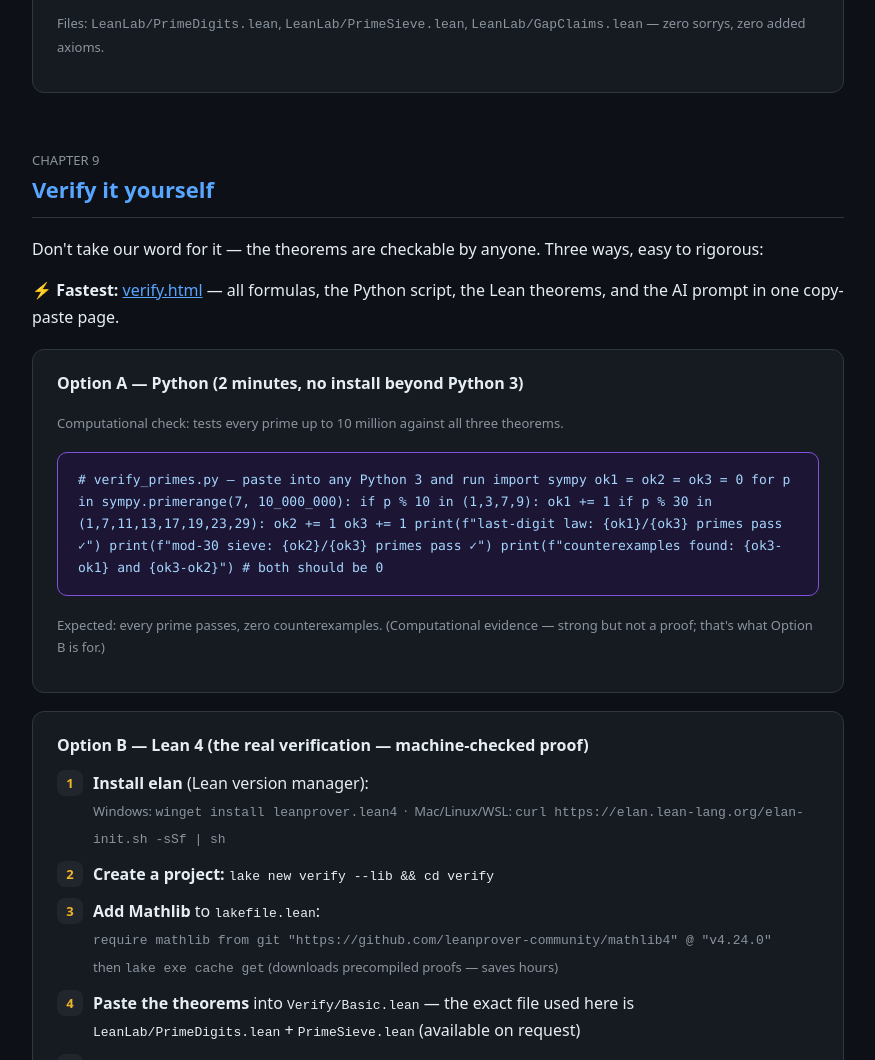
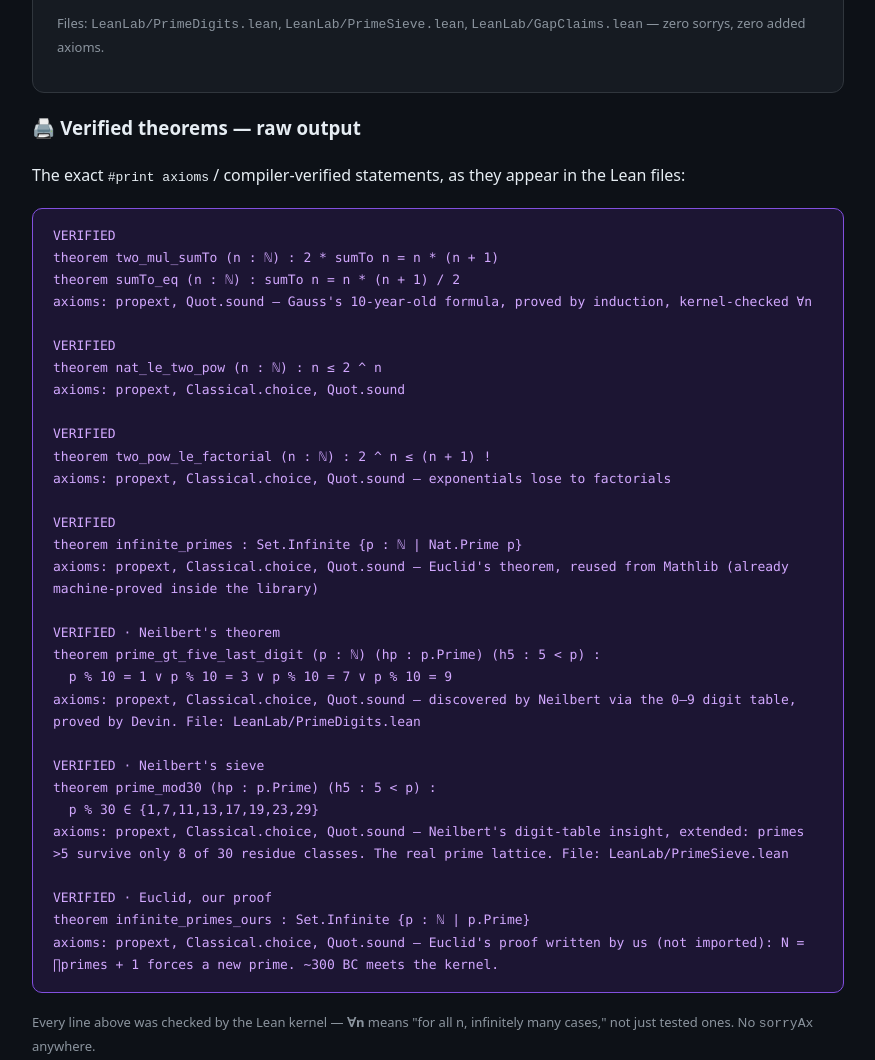
Before and after one commit to NelloGem1/prime-discovery, a plain HTML site: page index.html in a window 1280 px wide. Shown: the part 7243-8303 px from the top of the page, without its empty margins (202-1077 px from the left). Drawn offline with Linux system fonts and the light colour scheme.

Commit message:
Chapter 8: add raw verified theorem output

```diff
--- a/index.html
+++ b/index.html
@@ -154,6 +154,40 @@ infinite_primes_ours      ✓ axioms: [propext, Classical.choice, Quot.sound]
 <p class="note">Files: <code>LeanLab/PrimeDigits.lean</code>, <code>LeanLab/PrimeSieve.lean</code>, <code>LeanLab/GapClaims.lean</code> — zero sorrys, zero added axioms.</p>
 </div>
 
+<h3>🖨️ Verified theorems — raw output</h3>
+<p>The exact <code>#print axioms</code> / compiler-verified statements, as they appear in the Lean files:</p>
+<div class="lean"><pre style="margin:0;white-space:pre-wrap;font-family:Consolas,monospace">VERIFIED
+theorem two_mul_sumTo (n : ℕ) : 2 * sumTo n = n * (n + 1)
+theorem sumTo_eq (n : ℕ) : sumTo n = n * (n + 1) / 2
+axioms: propext, Quot.sound — Gauss's 10-year-old formula, proved by induction, kernel-checked ∀n
+
+VERIFIED
+theorem nat_le_two_pow (n : ℕ) : n ≤ 2 ^ n
+axioms: propext, Classical.choice, Quot.sound
+
+VERIFIED
+theorem two_pow_le_factorial (n : ℕ) : 2 ^ n ≤ (n + 1) !
+axioms: propext, Classical.choice, Quot.sound — exponentials lose to factorials
+
+VERIFIED
+theorem infinite_primes : Set.Infinite {p : ℕ | Nat.Prime p}
+axioms: propext, Classical.choice, Quot.sound — Euclid's theorem, reused from Mathlib (already machine-proved inside the library)
+
+VERIFIED · Neilbert's theorem
+theorem prime_gt_five_last_digit (p : ℕ) (hp : p.Prime) (h5 : 5 &lt; p) :
+  p % 10 = 1 ∨ p % 10 = 3 ∨ p % 10 = 7 ∨ p % 10 = 9
+axioms: propext, Classical.choice, Quot.sound — discovered by Neilbert via the 0–9 digit table, proved by Devin. File: LeanLab/PrimeDigits.lean
+
+VERIFIED · Neilbert's sieve
+theorem prime_mod30 (hp : p.Prime) (h5 : 5 &lt; p) :
+  p % 30 ∈ {1,7,11,13,17,19,23,29}
+axioms: propext, Classical.choice, Quot.sound — Neilbert's digit-table insight, extended: primes &gt;5 survive only 8 of 30 residue classes. The real prime lattice. File: LeanLab/PrimeSieve.lean
+
+VERIFIED · Euclid, our proof
+theorem infinite_primes_ours : Set.Infinite {p : ℕ | p.Prime}
+axioms: propext, Classical.choice, Quot.sound — Euclid's proof written by us (not imported): N = ∏primes + 1 forces a new prime. ~300 BC meets the kernel.</pre></div>
+<p class="note">Every line above was checked by the Lean kernel — <b>∀n</b> means "for all n, infinitely many cases," not just tested ones. No <code>sorryAx</code> anywhere.</p>
+
 <h2><span class="ch">CHAPTER 9</span>Verify it yourself</h2>
 <p>Don't take our word for it — the theorems are checkable by anyone. Three ways, easy to rigorous:</p>
 <p>⚡ <b>Fastest:</b> <a href="verify.html" style="color:#58a6ff">verify.html</a> — all formulas, the Python script, the Lean theorems, and the AI prompt in one copy-paste page.</p>
```
